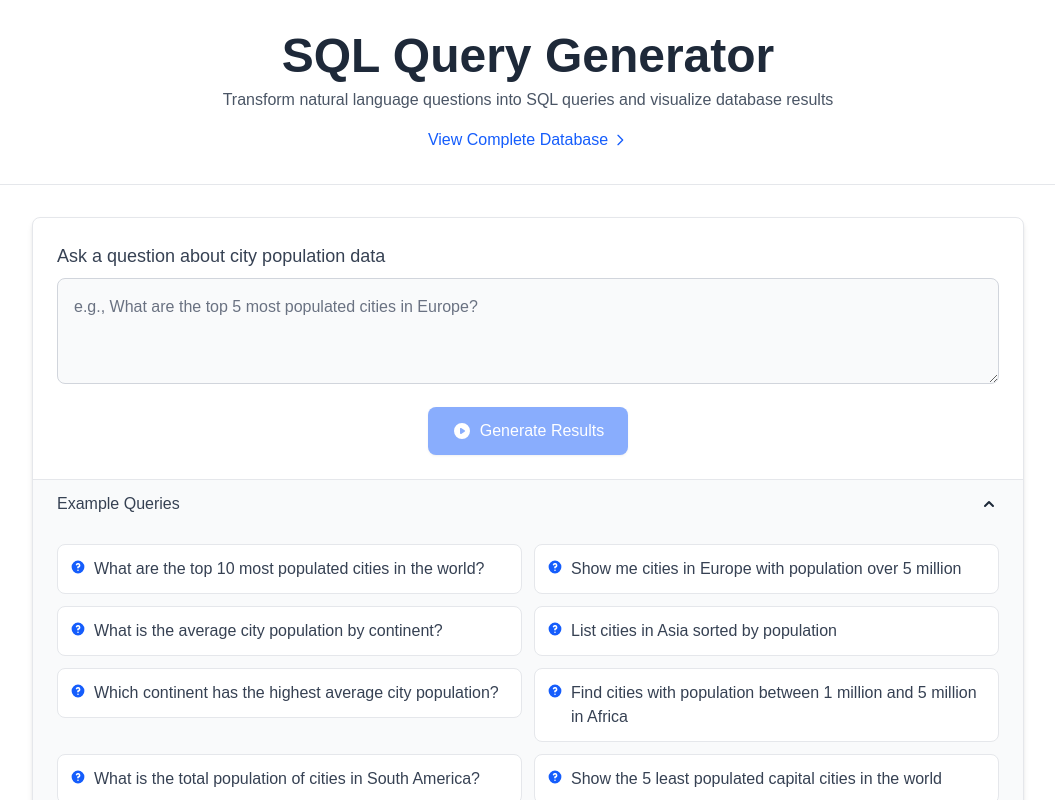
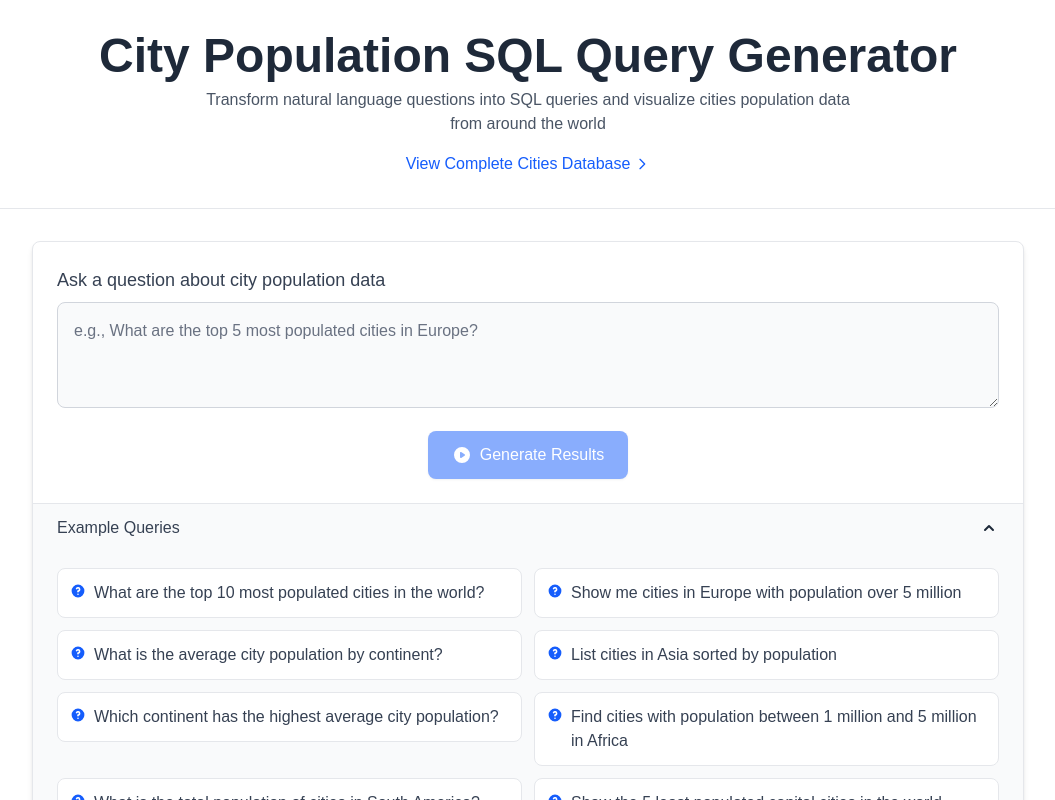
Before and after one commit to zinyando/mastra-text-to-sql, a Next.js app: page / in a window 1280 px wide. Shown: the top 800 px of the page, without its empty margins (112-1167 px from the left). Built offline with nearby package versions, Linux system fonts and the light colour scheme.

Commit message:
Update app headings and description

```diff
--- a/src/app/page.tsx
+++ b/src/app/page.tsx
@@ -140,14 +140,14 @@ export default function Home() {
       <header className="relative py-8 mb-8 border-b border-gray-200 dark:border-gray-800">
         <div className="container mx-auto px-4 relative z-10">
           <h1 className="text-4xl md:text-5xl font-bold text-center text-gray-800 dark:text-white">
-            SQL Query Generator
+            City Population SQL Query Generator
           </h1>
           <p className="text-center text-gray-600 dark:text-gray-300 mt-2 max-w-2xl mx-auto">
-            Transform natural language questions into SQL queries and visualize database results
+            Transform natural language questions into SQL queries and visualize cities population data from around the world
           </p>
           <div className="mt-4 text-center">
             <Link href="/data" className="inline-flex items-center text-blue-600 dark:text-blue-400 hover:underline">
-              View Complete Database
+              View Complete Cities Database
               <svg className="w-4 h-4 ml-1" fill="none" stroke="currentColor" viewBox="0 0 24 24" xmlns="http://www.w3.org/2000/svg">
                 <path strokeLinecap="round" strokeLinejoin="round" strokeWidth={2} d="M9 5l7 7-7 7" />
               </svg>
```
